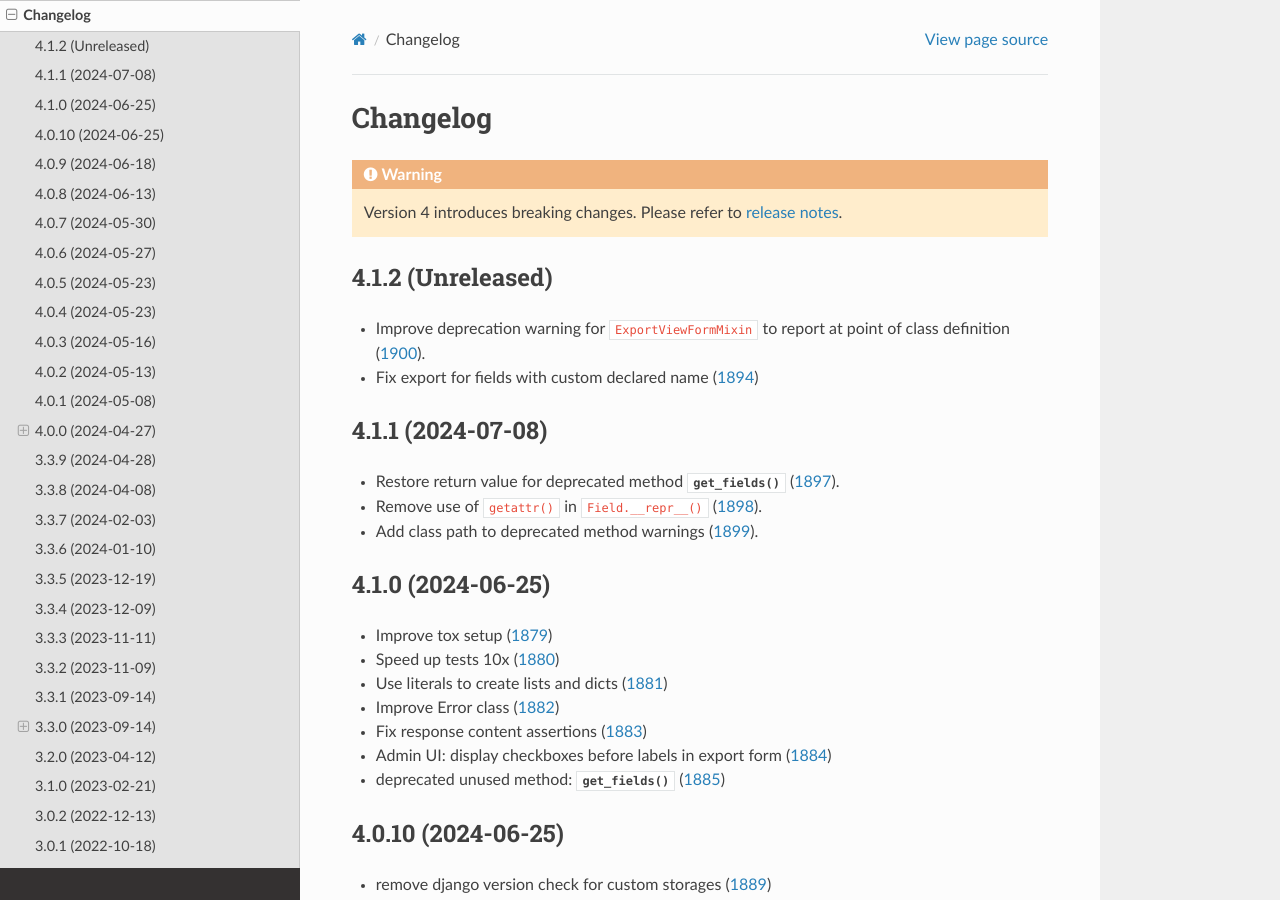
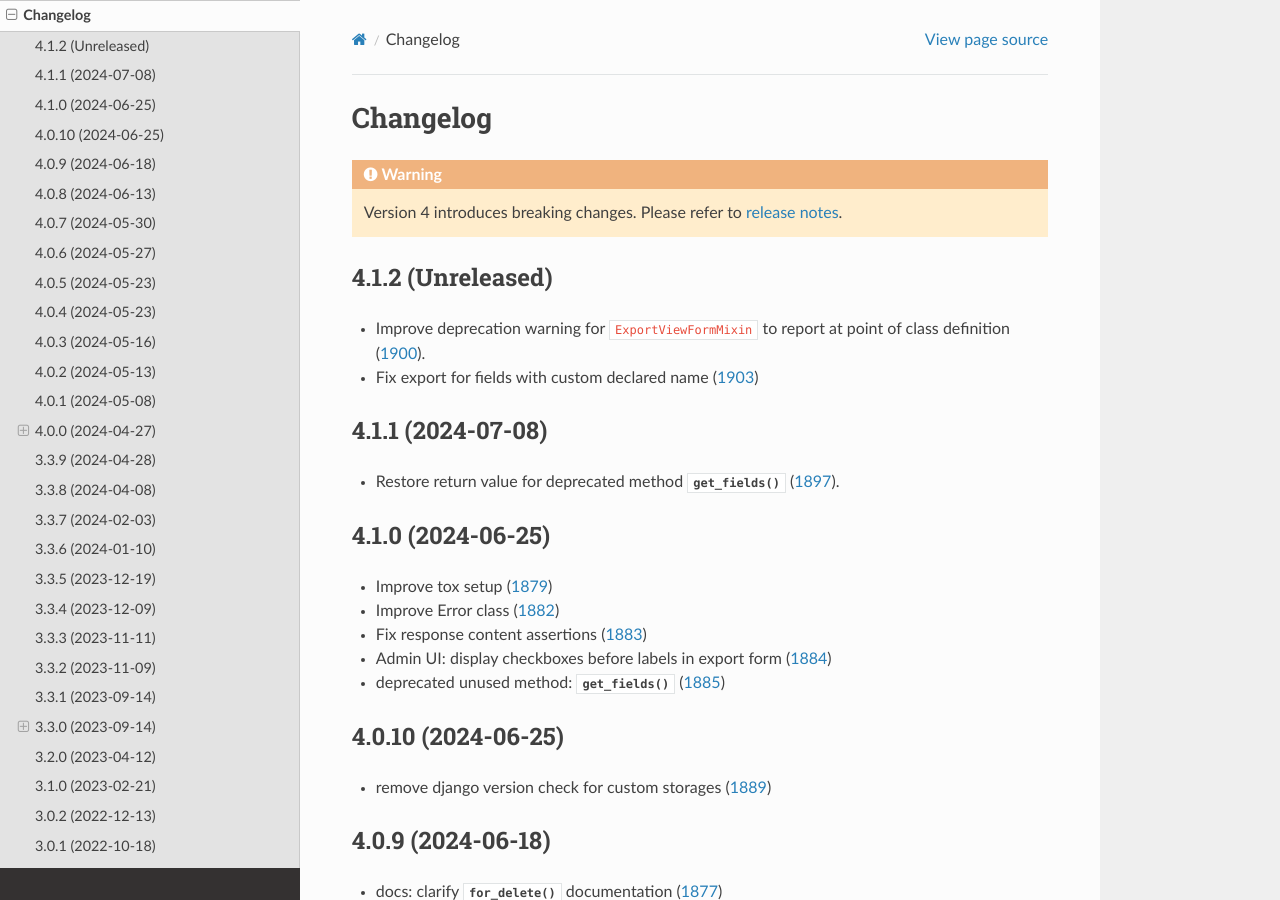
Before and after one commit to django-import-export/django-import-export, a Sphinx documentation site: the page built from docs/changelog.rst, in a window 1280 px wide and 900 px high. Built offline with Sphinx 7.4.7 and the Read the Docs theme 2.0.0, drawn with Linux system fonts in a browser that asks for light colours; pages that are not in the unit, such as notebooks, are missing from menus; the version number could not be read and is left out.

Commit message:
updated changelog

```diff
--- a/docs/changelog.rst
+++ b/docs/changelog.rst
@@ -9,21 +9,17 @@ Changelog
 ------------------
 
 - Improve deprecation warning for ``ExportViewFormMixin`` to report at point of class definition (`1900 <https://github.com/django-import-export/django-import-export/pull/1900>`_).
-- Fix export for fields with custom declared name (`1894 <https://github.com/django-import-export/django-import-export/pull/1894>`_)
+- Fix export for fields with custom declared name (`1903 <https://github.com/django-import-export/django-import-export/pull/1903>`_)
 
 4.1.1 (2024-07-08)
 ------------------
 
 - Restore return value for deprecated method :meth:`~import_export.resources.Resource.get_fields` (`1897 <https://github.com/django-import-export/django-import-export/pull/1897>`_).
-- Remove use of ``getattr()`` in ``Field.__repr__()``  (`1898 <https://github.com/django-import-export/django-import-export/pull/1898>`_).
-- Add class path to deprecated method warnings  (`1899 <https://github.com/django-import-export/django-import-export/pull/1899>`_).
 
 4.1.0 (2024-06-25)
 ------------------
 
 - Improve tox setup (`1879 <https://github.com/django-import-export/django-import-export/pull/1879>`_)
-- Speed up tests 10x (`1880 <https://github.com/django-import-export/django-import-export/pull/1880>`_)
-- Use literals to create lists and dicts (`1881 <https://github.com/django-import-export/django-import-export/pull/1881>`_)
 - Improve Error class (`1882 <https://github.com/django-import-export/django-import-export/pull/1882>`_)
 - Fix response content assertions (`1883 <https://github.com/django-import-export/django-import-export/pull/1883>`_)
 - Admin UI: display checkboxes before labels in export form (`1884 <https://github.com/django-import-export/django-import-export/pull/1884>`_)
```
Also changed, not shown: 1 other file.
